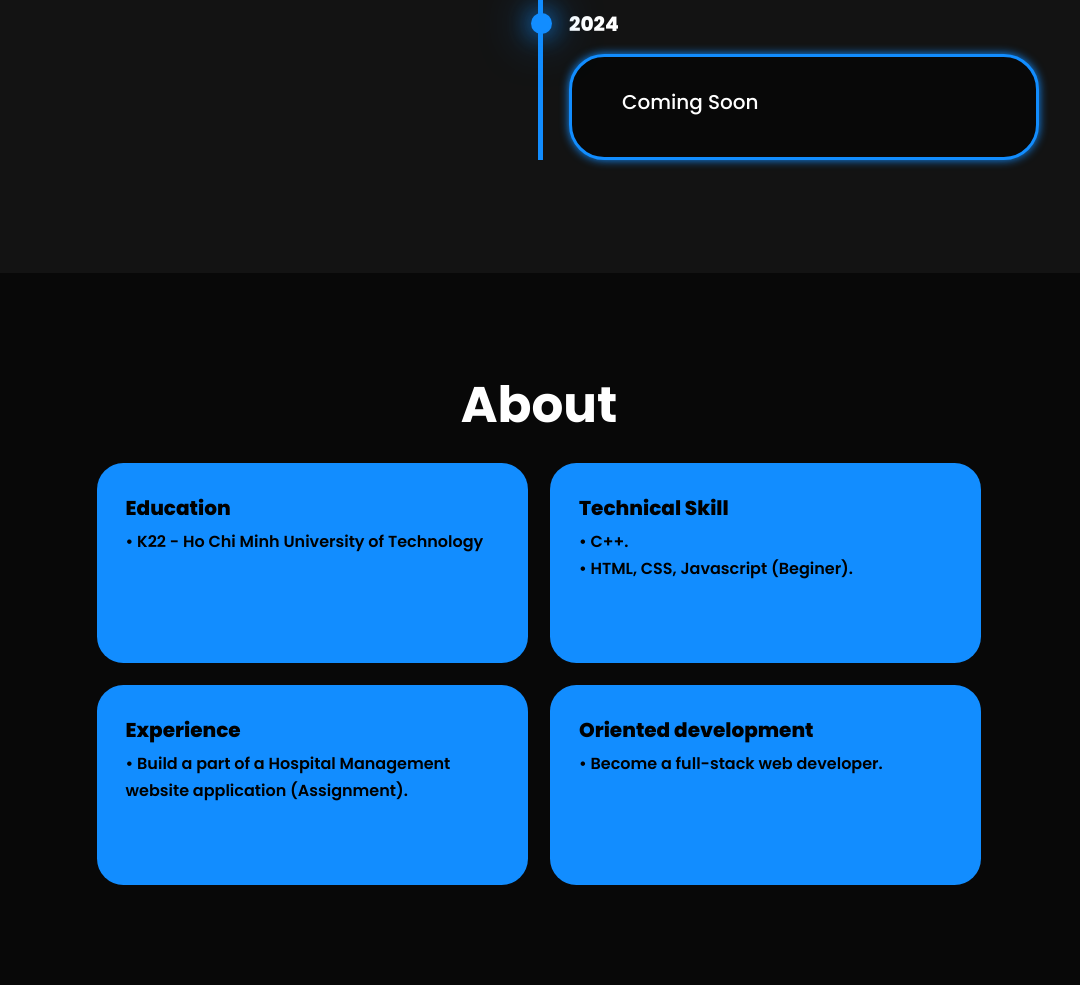
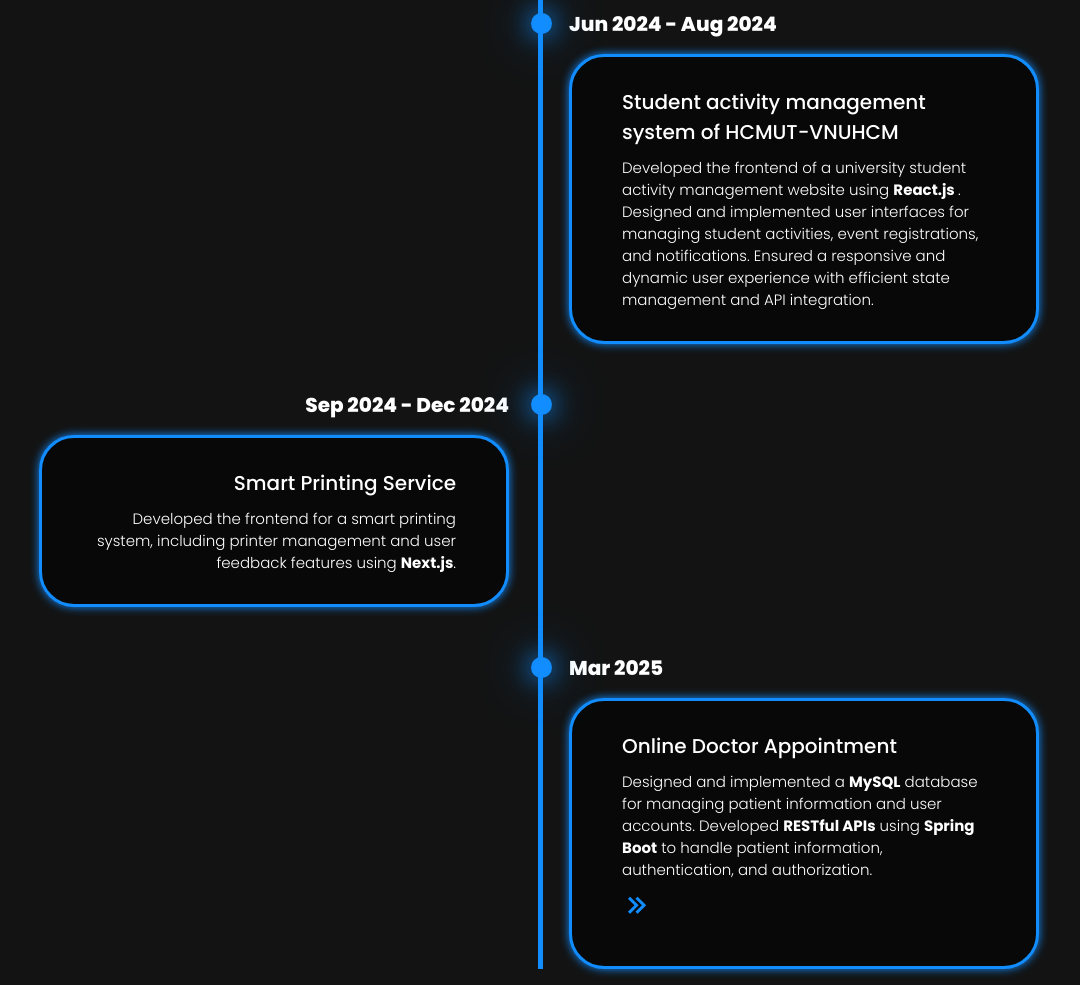
Before and after one commit to Hanguyennd2308/Porfolio, a plain HTML site: page index.html in a window 1280 px wide. Shown: the part 1327-2312 px from the top of the page, without its empty margins (101-1181 px from the left). Drawn offline with nearby package versions, Linux system fonts and the light colour scheme.

Commit message:
update porfolio

```diff
--- a/index.html
+++ b/index.html
@@ -1,5 +1,6 @@
 <!DOCTYPE html>
 <html lang="en">
+
 <head>
     <meta charset="UTF-8">
     <meta http-equiv="X-UA-Compatible" content="IE=edge">
@@ -8,13 +9,16 @@
     <!-- google font -->
     <link rel="preconnect" href="https://fonts.googleapis.com">
     <link rel="preconnect" href="https://fonts.gstatic.com" crossorigin>
-    <link href="https://fonts.googleapis.com/css2?family=Poppins:ital,wght@0,100;0,200;0,300;0,400;0,500;0,600;0,700;0,800;0,900;1,100;1,200;1,300;1,400;1,500;1,600;1,700;1,800;1,900&display=swap" rel="stylesheet">
+    <link
+        href="https://fonts.googleapis.com/css2?family=Poppins:ital,wght@0,100;0,200;0,300;0,400;0,500;0,600;0,700;0,800;0,900;1,100;1,200;1,300;1,400;1,500;1,600;1,700;1,800;1,900&display=swap"
+        rel="stylesheet">
     <link href='https://unpkg.com/boxicons@2.1.4/css/boxicons.min.css' rel='stylesheet'>
 
     <!-- main css -->
     <link rel="stylesheet" href="./css/main.css">
     <title>NguynHa</title>
 </head>
+
 <body>
     <!-- header -->
     <header class="header">
@@ -37,9 +41,11 @@
             <p>There is nothing here now, but in the future, there will be much to see.</p>
 
             <div class="social-icon">
-                <a href="https://www.linkedin.com/in/nguyen-ha-341179253/" target="_blank"><i class='bx bxl-linkedin-square' ></i></a>
-                <a href="https://www.facebook.com/nguyenngocdieuha/" target="_blank"><i class='bx bxl-facebook-square' ></i></a>
-                <a href="https://github.com/Hanguyennd2308" target="_blank"><i class='bx bxl-github' ></i></a>
+                <a href="https://www.linkedin.com/in/nguyen-ha-341179253/" target="_blank"><i
+                        class='bx bxl-linkedin-square'></i></a>
+                <a href="https://www.facebook.com/nguyenngocdieuha/" target="_blank"><i
+                        class='bx bxl-facebook-square'></i></a>
+                <a href="https://github.com/Hanguyennd2308" target="_blank"><i class='bx bxl-github'></i></a>
             </div>
 
             <!-- <div class="btn-group">
@@ -57,13 +63,13 @@
         <div class="timeline-items">
             <div class="timeline-item">
                 <div class="timeline-dot"></div>
-                <div class="timeline-date">2024</div>
+                <div class="timeline-date">Mar 2024 - May 2024</div>
                 <div class="timeline-content">
                     <a href="http://ithospital.shop/dist/yta/" target="_blank">
                         <h3>Hospital Management</h3>
                         <p>Support and build a management system for the hospital.
                             The specific task is to develop the management section for nurses,
-                            using HTML, Javascript, CSS, and Google Firebase.</p>
+                            using <b>HTML, Javascript, CSS and Google Firebase</b>.</p>
                         <div class="arrow"><i class='bx bx-chevrons-right'></i></div>
                     </a>
                 </div>
@@ -71,10 +77,42 @@
 
             <div class="timeline-item">
                 <div class="timeline-dot"></div>
-                <div class="timeline-date">2024</div>
+                <div class="timeline-date">Jun 2024 - Aug 2024</div>
                 <div class="timeline-content">
-                    <h3>Coming Soon</h3>
-                    <p></p>
+                    <a>
+                        <h3>Student activity management system of HCMUT-VNUHCM</h3>
+                        <p>Developed the frontend of a university student activity management website using <b>React.js
+                            </b>.
+                            Designed and implemented user interfaces for managing student activities, event
+                            registrations, and notifications. Ensured a responsive and dynamic user experience with
+                            efficient state management and API integration.</p>
+                    </a>
+                </div>
+            </div>
+
+            <div class="timeline-item">
+                <div class="timeline-dot"></div>
+                <div class="timeline-date">Sep 2024 - Dec 2024</div>
+                <div class="timeline-content">
+                    <a>
+                        <h3>Smart Printing Service</h3>
+                        <p>Developed the frontend for a smart printing system, including printer management and user
+                            feedback features using <b>Next.js</b>.</p>
+                    </a>
+                </div>
+            </div>
+
+            <div class="timeline-item">
+                <div class="timeline-dot"></div>
+                <div class="timeline-date">Mar 2025</div>
+                <div class="timeline-content">
+                    <a href="http://cnpmnc.s3-website-us-east-1.amazonaws.com/symptom-checker" target="_blank">
+                        <h3>Online Doctor Appointment</h3>
+                        <p>Designed and implemented a <b>MySQL</b> database for managing patient information and user
+                            accounts. Developed <b>RESTful APIs</b> using <b>Spring Boot</b> to handle patient
+                            information, authentication, and authorization.</p>
+                        <div class="arrow"><i class='bx bx-chevrons-right'></i></div>
+                    </a>
                 </div>
             </div>
 
@@ -95,22 +133,26 @@
             <div class="about-box">
                 <div class="about-info">
                     <h4>Technical Skill</h4>
-                    <p>&#8226; C++.</p>
-                    <p>&#8226; HTML, CSS, Javascript (Beginer).</p>
+                    <p>&#8226; C++, Java.</p>
+                    <p>&#8226; HTML, CSS, Javascript.</p>
+                    <p>&#8226; Framework: Reactjs, Nextjs, React Native.</p>
+                    <p>&#8226; MySQL, SQLServer.</p>
                 </div>
             </div>
 
             <div class="about-box">
                 <div class="about-info">
-                    <h4>Experience</h4>
-                    <p>&#8226; Build a part of a Hospital Management website application (Assignment).</p>
+                    <h4>Soft skill</h4>
+                    <p>&#8226; Working with Git.</p>
+                    <p>&#8226; Basic office informatics.</p>
+                    <p>&#8226; Knowledge of scrum agile.</p>
                 </div>
             </div>
 
             <div class="about-box">
                 <div class="about-info">
-                    <h4>Oriented development</h4>
-                    <p>&#8226; Become a full-stack web developer.</p>
+                    <h4>Career Goals</h4>
+                    <p>&#8226; Become a full-stack developer.</p>
                 </div>
             </div>
         </div>
@@ -118,9 +160,11 @@
 
     <footer class="footer">
         <div class="social">
-            <a href="https://www.linkedin.com/in/nguyen-ha-341179253/" target="_blank"><i class='bx bxl-linkedin-square' ></i></a>
-                <a href="https://www.facebook.com/nguyenngocdieuha/" target="_blank"><i class='bx bxl-facebook-square' ></i></a>
-                <a href="https://github.com/Hanguyennd2308" target="_blank"><i class='bx bxl-github' ></i></a>
+            <a href="https://www.linkedin.com/in/nguyen-ha-341179253/" target="_blank"><i
+                    class='bx bxl-linkedin-square'></i></a>
+            <a href="https://www.facebook.com/nguyenngocdieuha/" target="_blank"><i
+                    class='bx bxl-facebook-square'></i></a>
+            <a href="https://github.com/Hanguyennd2308" target="_blank"><i class='bx bxl-github'></i></a>
         </div>
         <ul class="list">
             <li>
@@ -143,4 +187,5 @@
     <!-- main js -->
     <script src="./js/main.js"></script>
 </body>
+
 </html>
```
